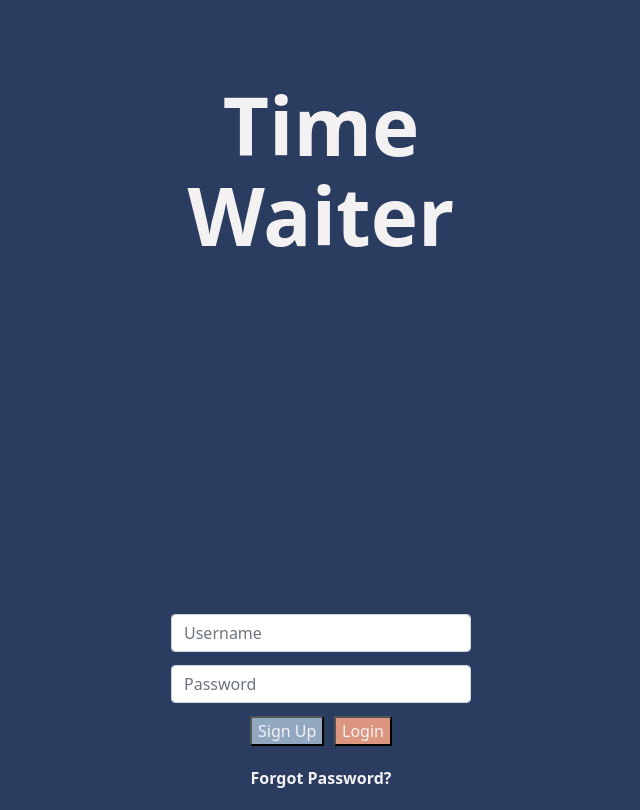
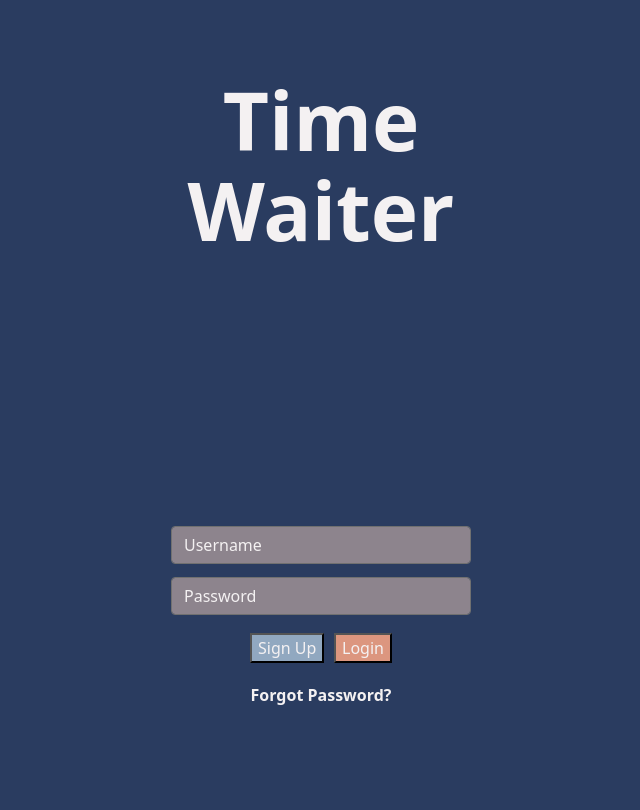
Before and after one commit to Mkamboykos/Zerbez-pwa, a React (Create React App) app: page / in a window 1280 px wide. Shown: the whole page, without its empty margins (319-959 px from the left). Built offline with nearby package versions, Linux system fonts and the light colour scheme.

Commit message:
editted text boxes in home page

```diff
--- a/src/App.css
+++ b/src/App.css
@@ -14,14 +14,14 @@
 }
 
 .App-header {
-  background-color: #282c34;
+
   min-height: 100vh;
   display: flex;
   flex-direction: column;
   align-items: center;
   justify-content: center;
   font-size: calc(10px + 2vmin);
-  color: white;
+
 }
 
 .App-link {
--- a/src/Login_Page/Home.js
+++ b/src/Login_Page/Home.js
@@ -167,12 +167,13 @@ class Home extends Component{
                 </div>
                 <div>
                     <Form onKeyPress={this.handleKeyPressLogin}>
+                        <div >
                         <Form.Group className="usernameBar">
-                                <Form.Control type="username" placeholder="Username"  onChange={this.handleUsername}/>
+                                <Form.Control type="username" placeholder="Username" className="usernameBarText" onChange={this.handleUsername}/>
                         </Form.Group>
-
+                        </div>
                         <Form.Group className="passwordBar">
-                            <Form.Control type="password"  placeholder="Password"  onChange={this.handlePassword} />
+                            <Form.Control type="password"  placeholder="Password" className="passwordBarText" onChange={this.handlePassword} />
                         </Form.Group>
 
                         <button className="signUp_button_home"><Link to="/SignUp" className="link">Sign Up</Link></button>
--- a/src/index.css
+++ b/src/index.css
@@ -17,7 +17,7 @@ h1, p{
 .homeTileTimeText{
   font-size: 80px;
   line-height: normal;
-  padding-top: 70px;
+  padding-top: 65px;
 }
 
 .homeTileWaiterText{
@@ -32,12 +32,43 @@ h1, p{
   margin: 0 auto;
   width: 300px;
   padding-bottom: 13px;
+
+}
+
+input.usernameBarText.form-control {
+  background-color: #8D848D;
+  border-color: #707070;
+  color: #F4F1F2;
+}
+
+input.usernameBarText.form-control::placeholder{
+  color: #F4F1F2;
 }
 
 .passwordBar{
   margin: 0 auto;
   width: 300px;
-  padding-bottom: 13px;
+  padding-bottom: 18px;
+}
+
+input.passwordBarText.form-control {
+  background-color: #8D848D;
+  border-color: #707070;
+  color: #F4F1F2;
+}
+
+input.passwordBarText.form-control::placeholder{
+  color: #F4F1F2;
+}
+
+ /* Containers*/
+
+.forgotpasswordContainer{
+  padding-top: 20px;
+}
+
+.HomePageTitleContainer{
+  padding-bottom: 250px;
 }
 
 /* Captcha */
@@ -138,14 +169,3 @@ h1, p{
   background-color: #E95554;
   color: #F4F1F2;
 }
-
- /* Containers*/
-
-.forgotpasswordContainer{
-  padding-top: 20px;
-  padding-bottom: 20px;
-}
-
-.HomePageTitleContainer{
-  padding-bottom: 250pt;
-}
```
